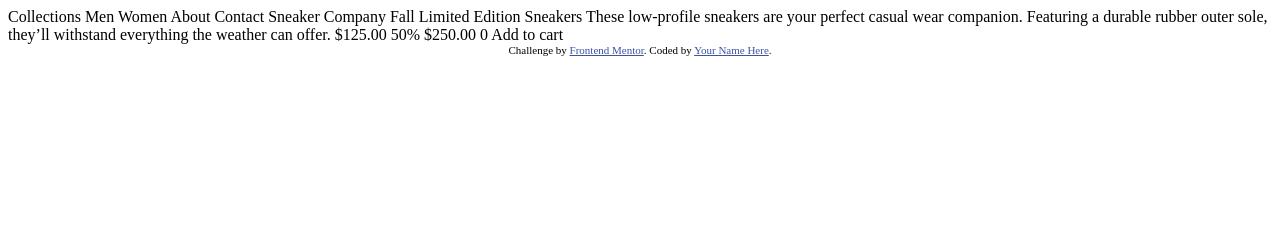
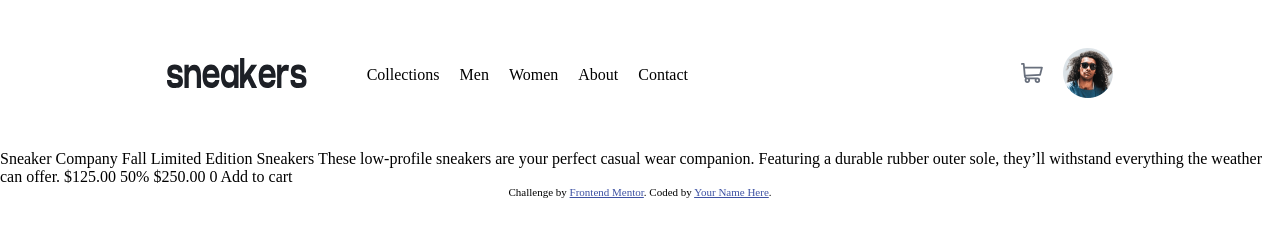
Before and after one commit to Rafael-doctom/E-commerce-product-page-challenge-hub, a plain HTML site: page index.html in a window 1280 px wide. Drawn offline with Linux system fonts and the light colour scheme.

Commit message:
feat: add Header

```diff
--- a/index.html
+++ b/index.html
@@ -1,26 +1,67 @@
 <!DOCTYPE html>
 <html lang="en">
+
 <head>
   <meta charset="UTF-8">
-  <meta name="viewport" content="width=device-width, initial-scale=1.0"> <!-- displays site properly based on user's device -->
+  <meta name="viewport" content="width=device-width, initial-scale=1.0">
+  <!-- displays site properly based on user's device -->
 
   <link rel="icon" type="image/png" sizes="32x32" href="./images/favicon-32x32.png">
+  <link rel="stylesheet" href="style.css">
 
   <title>Frontend Mentor | E-commerce product page</title>
 
+
   <!-- Feel free to remove these styles or customise in your own stylesheet 👍 -->
   <style>
-    .attribution { font-size: 11px; text-align: center; }
-    .attribution a { color: hsl(228, 45%, 44%); }
+    .attribution {
+      font-size: 11px;
+      text-align: center;
+    }
+
+    .attribution a {
+      color: hsl(228, 45%, 44%);
+    }
   </style>
 </head>
+
 <body>
 
-  Collections
-  Men
-  Women
-  About
-  Contact
+  <header class="header" id="header">
+    <nav class="navigation">
+      <div>
+        <img src="images/logo.svg" class="logo" alt="logo" />
+      </div>
+      <ul class="listUl">
+        <li>
+          Collections
+        </li>
+        <li>
+          Men
+        </li>
+        <li>
+          Women
+        </li>
+        <li>
+          About
+        </li>
+        <li>
+          Contact
+        </li>
+      </ul>
+    </nav>
+
+    <div class="menuRight">
+      <div class="cart">
+        <img src="images/icon-cart.svg" class="cart" alt="carrinho">
+      </div>
+      <div class="cart">
+        <img src="images/image-avatar.png" class="imageProfile" alt="imagem de perfil">
+      </div>
+    </div>
+  </header>
+
+
 
   Sneaker Company
 
@@ -41,4 +82,5 @@
     Coded by <a href="#">Your Name Here</a>.
   </div>
 </body>
+
 </html>
```
